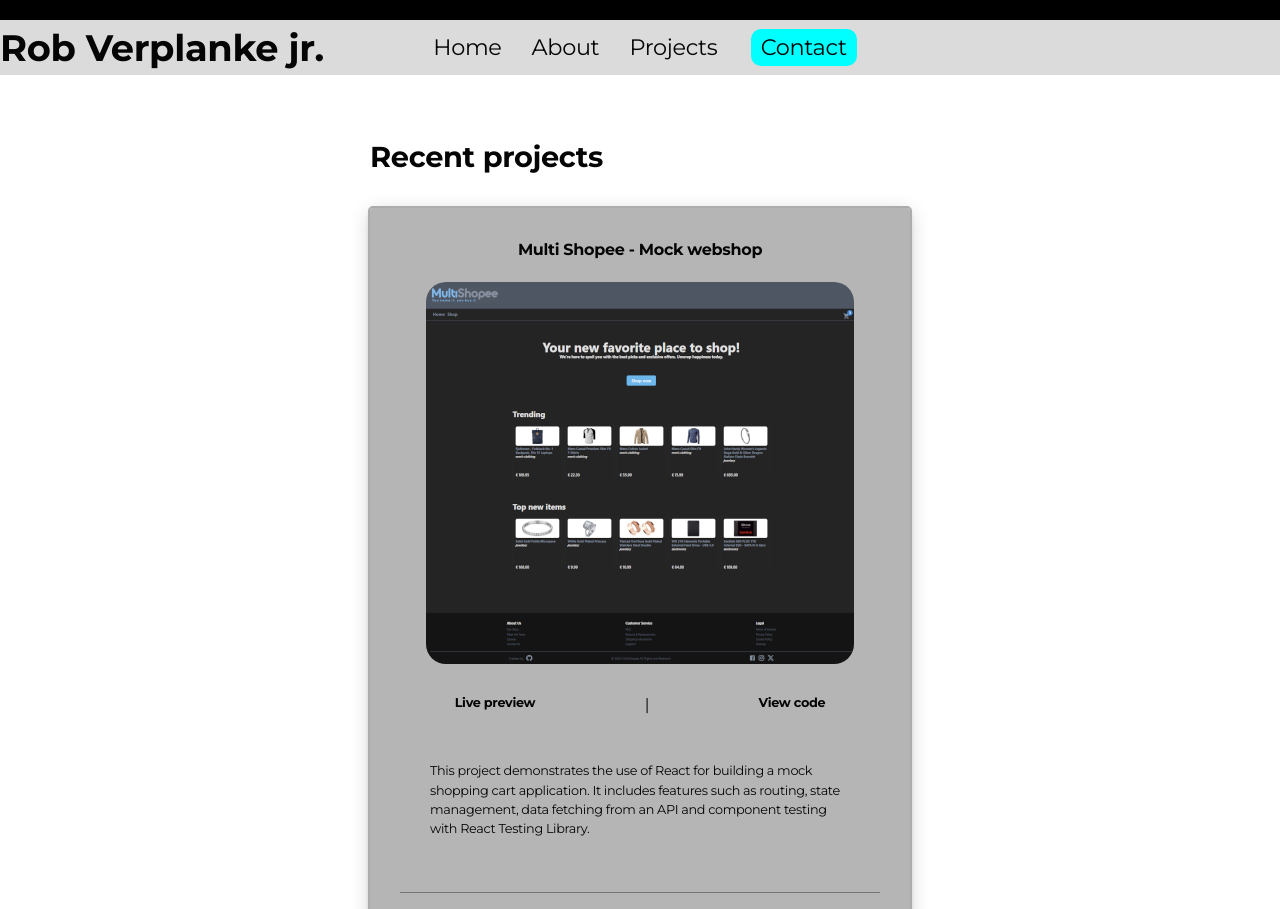
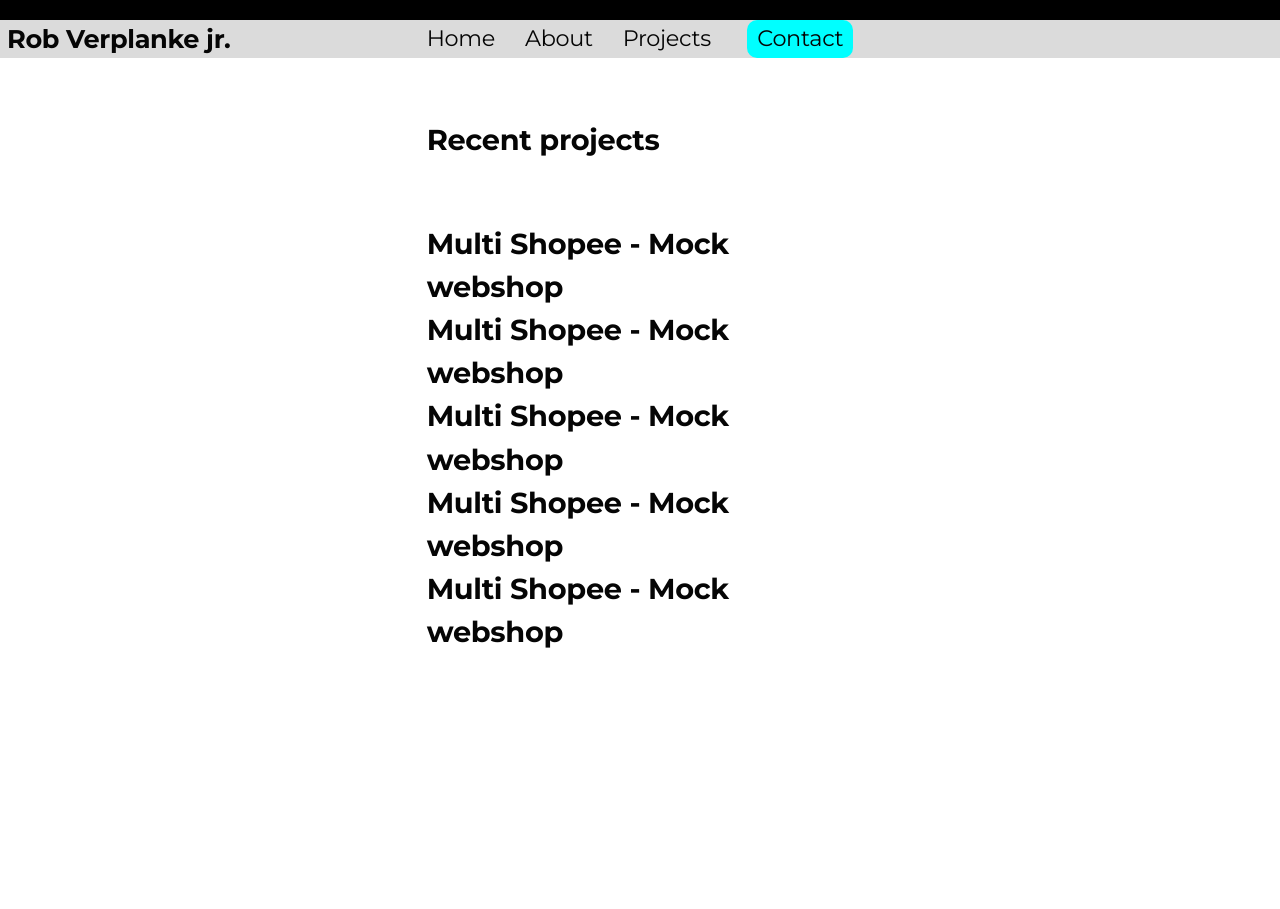
Before and after one commit to RobVerplanke/portfolio, a React (Vite) app: page /projects in a window 1280 px wide. Shown: the top 909 px of the page. After the commit the page ends 800 px from the top, so only its background shows below. Built offline with nearby package versions, Linux system fonts and the light colour scheme.

Commit message:
styling: extend mediaqueries, adjust spacing

```diff
--- a/src/components/content/ProjectCardLarge.jsx
+++ b/src/components/content/ProjectCardLarge.jsx
@@ -6,16 +6,12 @@ import reactIcon from '../../assets/icons/react-icon.png';
 import '../../styles/ProjectCardLarge.css';
 
 export function ProjectCardLarge(props) {
-  const { title, description, imageMed, altText, liveLink, codeLink } =
+  const { subTitle, description, imageMed, altText, liveLink, codeLink } =
     props.value;
   return (
     <article>
       {/* <div>nav</div> */}
       <div className="projects-page-card">
-        <div className="card-large-title">
-          <p>{title}</p>
-        </div>
-
         <div className="image-large-container">
           <img src={imageMed} alt={altText} />
         </div>
@@ -32,6 +28,9 @@ export function ProjectCardLarge(props) {
         </div>
         <br />
 
+        <div className="card-large-subtitle">
+          <p>{subTitle}</p>
+        </div>
         <div className="card-large-description">
           <p>{description}</p>
         </div>
--- a/src/components/content/ProjectCardSmall.jsx
+++ b/src/components/content/ProjectCardSmall.jsx
@@ -6,8 +6,15 @@ import '../../styles/ProjectCardSmall.css';
 const DESCRIPTION_MAX_LENGTH = 180;
 
 export function ProjectCardSmall(props) {
-  const { title, description, imageSmall, altText, liveLink, codeLink } =
-    props.value;
+  const {
+    title,
+    subTitle,
+    description,
+    imageSmall,
+    altText,
+    liveLink,
+    codeLink,
+  } = props.value;
   return (
     <article>
       <div className="projects-preview-card">
@@ -30,7 +37,9 @@ export function ProjectCardSmall(props) {
         {/* Display text content on the right side */}
         <div className="right-container">
           <div className="card-title">
-            <p>{title}</p>
+            <p>
+              {title} - {subTitle}
+            </p>
           </div>
           <div className="card-description">
             <p>{truncateString(description, DESCRIPTION_MAX_LENGTH)}</p>
--- /dev/null
+++ b/src/components/content/ProjectsNav.jsx
@@ -0,0 +1,36 @@
+import { useData } from '../../context/DataContext.jsx';
+import { ProjectCardLarge } from '../content/ProjectCardLarge.jsx';
+import { useState } from 'react';
+import '../../styles/ProjectsNav.css';
+
+export default function ProjectsNav() {
+  const { allProjects } = useData();
+  const [openProjectId, setOpenProjectId] = useState([]);
+
+  function toggleProject(id) {
+    setOpenProjectId((prevVal) => {
+      if (prevVal.includes(id)) {
+        return prevVal.filter((projectId) => projectId !== id);
+      } else {
+        return [...prevVal, id];
+      }
+    });
+  }
+
+  return (
+    <main>
+      <div className="projects-card-holder">
+        {allProjects.map((project) => (
+          <div key={project.id} className="project-item">
+            <h2 onClick={() => toggleProject(project.id)}>{project.title}</h2>
+            {openProjectId.includes(project.id) && (
+              <div className="project-big-card">
+                <ProjectCardLarge key={project.id} value={project} />
+              </div>
+            )}
+          </div>
+        ))}
+      </div>
+    </main>
+  );
+}
--- a/src/components/header/HeaderLogo.jsx
+++ b/src/components/header/HeaderLogo.jsx
@@ -1,7 +1,7 @@
 export default function HeaderLogo() {
   return (
     <div className={'header-logo'}>
-      <h1>Rob Verplanke jr.</h1>
+      <h1>&nbsp;Rob&nbsp;Verplanke&nbsp;jr.</h1>
     </div>
   );
 }
--- a/src/components/pages/ProjectsPage.jsx
+++ b/src/components/pages/ProjectsPage.jsx
@@ -1,21 +1,14 @@
-import { useData } from '../../context/DataContext.jsx';
-import { ProjectCardLarge } from '../content/ProjectCardLarge';
+import ProjectsNav from '../content/ProjectsNav.jsx';
 import '../../styles/ProjectsPage.css';
 
 function Projects() {
-  const { allProjects } = useData();
-
   return (
     <main>
       <div className="main-content-container">
         <div className="content-title">
           <h2>Recent projects</h2>
         </div>
-        <div className="projects-card-holder">
-          {allProjects.map((project) => (
-            <ProjectCardLarge key={project.id} value={project} />
-          ))}
-        </div>
+        <ProjectsNav />
       </div>
     </main>
   );
--- a/src/styles/ContactForm.css
+++ b/src/styles/ContactForm.css
@@ -12,6 +12,7 @@
   background-color: var(--card-background-color);
   border-radius: 3px;
   min-width: 300px;
+  max-width: 500px;
   margin: 60px 0 30px 0;
   padding: 10px 20px 10px 10px;
   outline: 2px solid var(--card-outline-color);
@@ -41,13 +42,3 @@ textarea {
   min-height: 100px;
   margin-bottom: 10px;
 }
-
-@media (max-width: 600px) {
-  .form-holder {
-    min-width: 300px;
-    margin: 60px 0 30px 0;
-    padding: 10px 20px 10px 10px;
-    outline: 2px solid var(--card-outline-color);
-    box-shadow: 0 4px 5px 0 rgba(0, 0, 0, 0.2), 0 4px 20px 0 rgba(0, 0, 0, 0.2);
-  }
-}
--- a/src/styles/Header.css
+++ b/src/styles/Header.css
@@ -1,5 +1,5 @@
 .header-logo {
-  padding-right: 10px;
+  /* margin-left: 20px; */
   flex: 1;
 }
 
@@ -19,37 +19,3 @@
     justify-content: flex-start;
   }
 }
-
-/*
-/*  */
-/*  */
-/*  */
-/*  */
-/*  */
-/*  */
-/*  */
-/*  */
-/*  */
-/*  */
-/*  */
-/*  */
-/*  */
-/*  */
-
-/* .nav-button {
-  background-color: var(--button-bg-color);
-  border-radius: 8px;
-  padding: 0 12px 0 10px;
-}
-
-.nav-button a:hover {
-  transform: none;
-}
-
-.nav-button:hover {
-  transform: none;
-  padding: 0 12px 0 10px;
-  border-radius: 10px;
-  background-color: var(--button-bg-color-hover);
-  transition: background-color 0.25s;
-} */
--- a/src/styles/HomePage.css
+++ b/src/styles/HomePage.css
@@ -2,10 +2,3 @@
   margin-bottom: 60px;
   max-width: 500px;
 }
-
-@media (max-width: 600px) {
-  .text-content-holder {
-    margin-bottom: 60px;
-    max-width: 300px;
-  }
-}
--- a/src/styles/ProjectCardLarge.css
+++ b/src/styles/ProjectCardLarge.css
@@ -9,13 +9,7 @@
 .projects-page-card {
   display: flex;
   flex-direction: column;
-  width: 540px;
-  background-color: var(--card-background-color);
-  border-radius: 3px;
-  padding: 30px 0 15px 0;
-  margin: 30px 0 20px 0;
-  outline: 2px solid #acacac;
-  box-shadow: 0 4px 5px 0 rgba(0, 0, 0, 0.2), 0 4px 20px 0 rgba(0, 0, 0, 0.2);
+  padding: 10px 0 15px 0;
 }
 
 .image-large-container img {
@@ -33,7 +27,7 @@
   align-items: center;
   justify-content: space-around;
   align-items: flex-start;
-  padding: 5px 30px 0 30px;
+  padding: 5px 50px 0 50px;
   width: 100%;
 }
 
@@ -43,22 +37,28 @@
   font-weight: 700;
 }
 
-.card-large-title {
+.card-large-title,
+.card-large-subtitle {
   text-align: center;
   font-weight: 700;
   padding-bottom: 20px;
 }
 
+.card-large-subtitle {
+  padding-top: 20px;
+}
+
 .card-large-description {
   font-size: 0.8em;
-  padding: 20px 60px 0 60px;
+  padding: 0 60px 0 60px;
 }
 
 .card-large-skills {
-  border-top: 1px solid var(--card-border-color);
+  border-bottom: 1px solid var(--card-border-color);
   display: flex;
+  justify-content: center;
   gap: 15px;
-  padding: 15px 0 0 0;
+  padding: 0 0 15px 0;
   margin: 30px 30px 0 30px;
 }
 
@@ -72,6 +72,6 @@
   }
 
   .card-large-description {
-    padding: 20px 10px 0 10px;
+    padding: 0 0 0 10px;
   }
 }
--- /dev/null
+++ b/src/styles/ProjectsNav.css
@@ -0,0 +1,18 @@
+/* Custom properties */
+:root {
+  --card-background-color: #b5b5b5;
+}
+
+.projects-card-holder {
+  display: flex;
+  flex-direction: column;
+  align-items: flex-start;
+  /* background-color: var(--card-background-color); */
+  margin-bottom: 40px;
+}
+
+.project-item {
+  display: flex;
+  flex-direction: column;
+  align-items: flex-start;
+}
--- a/src/styles/ProjectsPage.css
+++ b/src/styles/ProjectsPage.css
@@ -1,6 +1,4 @@
-.projects-card-holder {
+.content-title {
   display: flex;
-  flex-direction: column;
-  justify-content: center;
-  align-items: flex-start;
+  justify-content: flex-start;
 }
--- a/src/styles/index.css
+++ b/src/styles/index.css
@@ -93,7 +93,7 @@ h3 {
 }
 
 h1 {
-  font-size: 2.3em;
+  font-size: 3em;
 }
 
 h2 {
@@ -158,7 +158,14 @@ nav a:last-child {
   }
 }
 
-@media (max-width: 1100px) {
+@media (max-width: 820px) {
+  header {
+    align-items: center;
+    flex-direction: column;
+  }
+}
+
+@media (max-width: 1300px) {
   h1 {
     font-size: 1.6em;
   }
```
